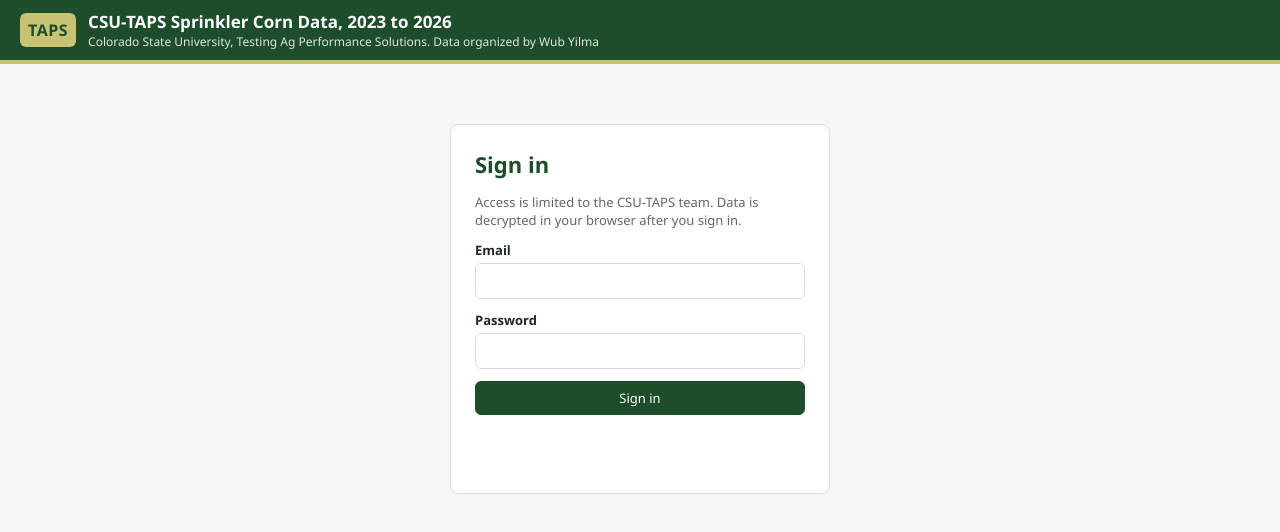
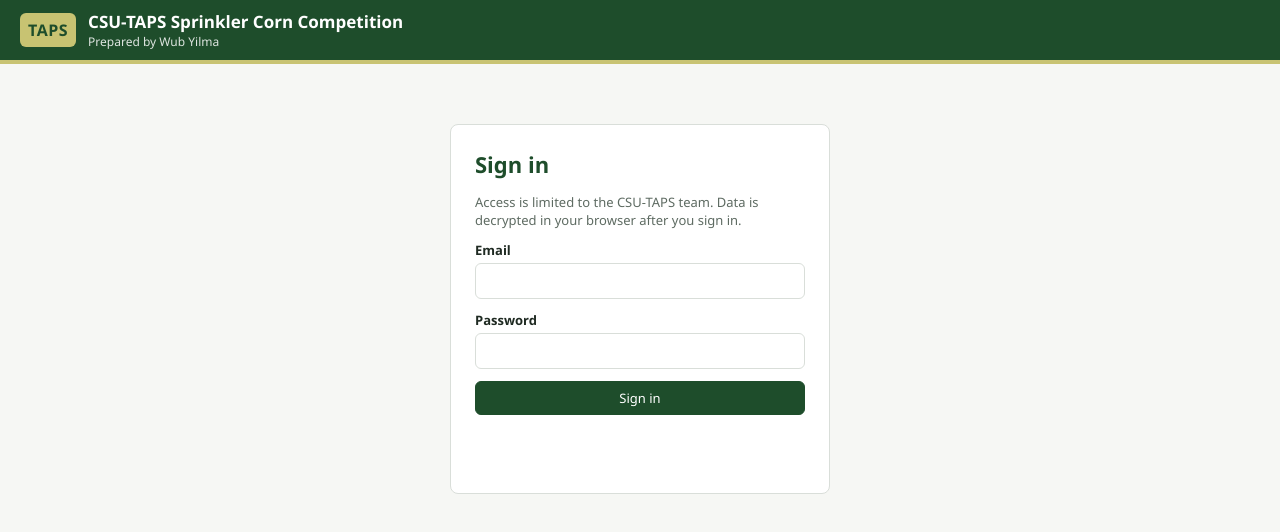
Before and after one commit to Yilma-hub/CSU-TAPS, a plain HTML site: page index.html in a window 1280 px wide. Drawn offline with nearby package versions, Linux system fonts and the light colour scheme.

Commit message:
Update header title and subtitle in index.html

```diff
--- a/index.html
+++ b/index.html
@@ -15,8 +15,8 @@
   <div class="brand">
     <div class="mark">TAPS</div>
     <div>
-      <div class="brand-title">CSU-TAPS Sprinkler Corn Data, 2023 to 2026</div>
-      <div class="brand-sub">Colorado State University, Testing Ag Performance Solutions. Data organized by Wub Yilma</div>
+      <div class="brand-title">CSU-TAPS Sprinkler Corn Competition</div>
+      <div class="brand-sub">Prepared by Wub Yilma</div>
     </div>
   </div>
   <div class="who" id="who" hidden><span id="whoEmail"></span><button id="logoutBtn" class="btn ghost">Sign out</button></div>
```
